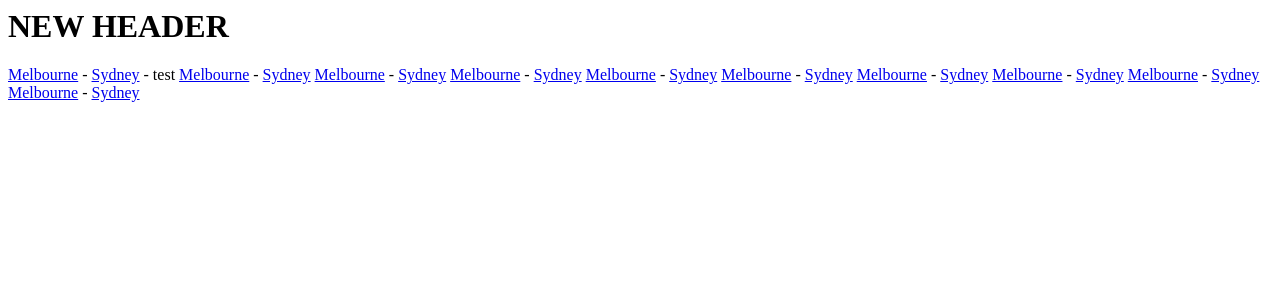
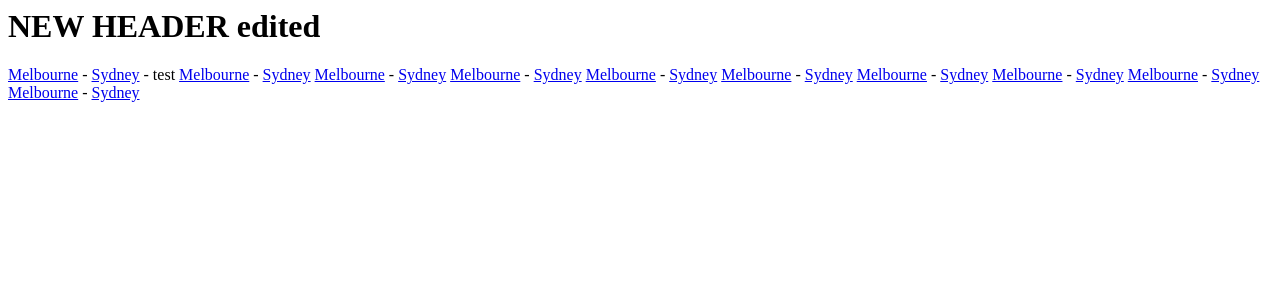
Before and after one commit to shonb/lunch_decidertron, a PHP site: page / in a window 1280 px wide. Shown: the top 300 px of the page. Run offline with PHP 8.4, Linux system fonts and the light colour scheme.

Commit message:
Edited the header

```diff
--- a/index.php
+++ b/index.php
@@ -1,4 +1,4 @@
-<h1>NEW HEADER</h1>
+<h1>NEW HEADER edited</h1>
 <a href="index_melb.php">Melbourne</a> - <a href="index_syd.php">Sydney</a> - <span>test</span>
 
 
```
